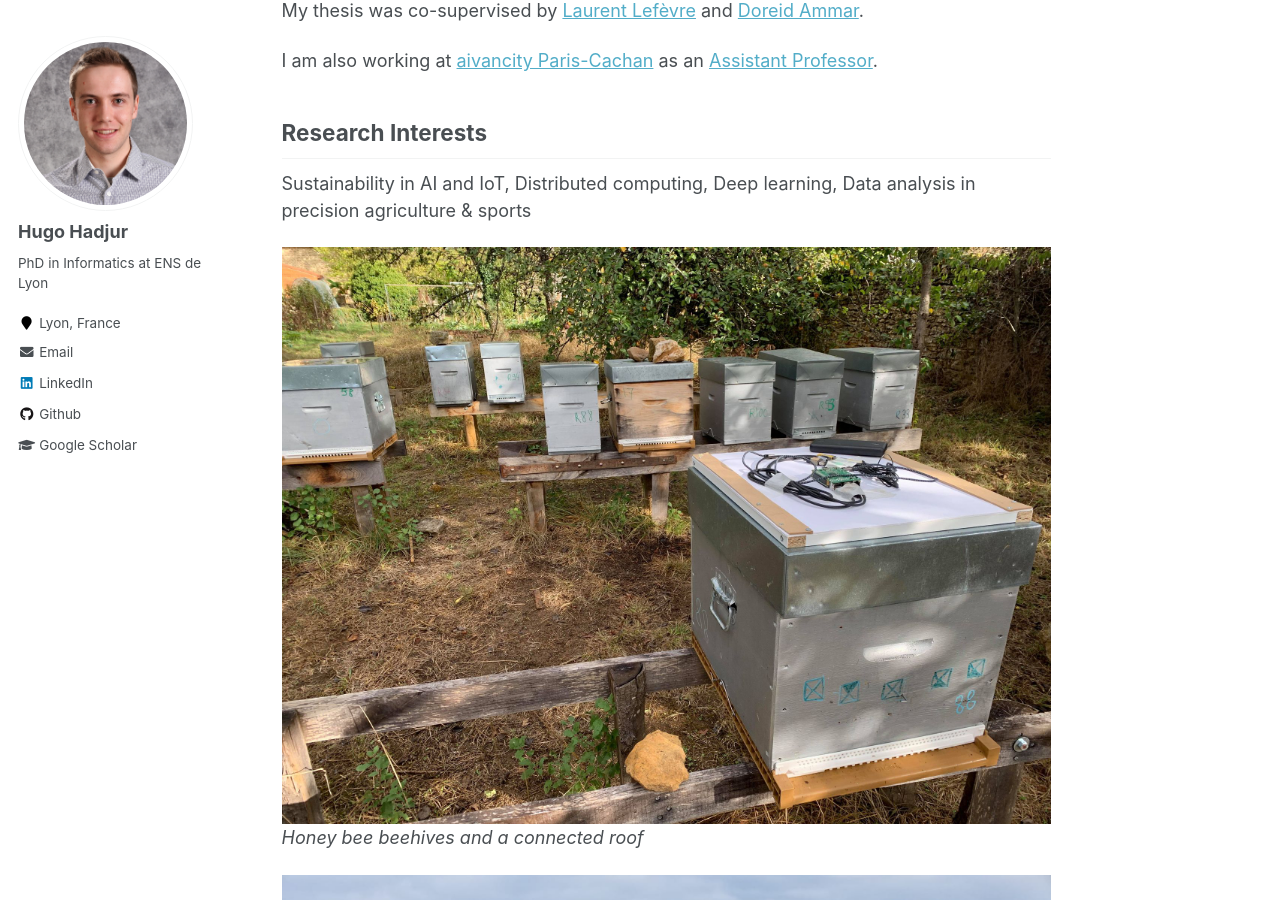
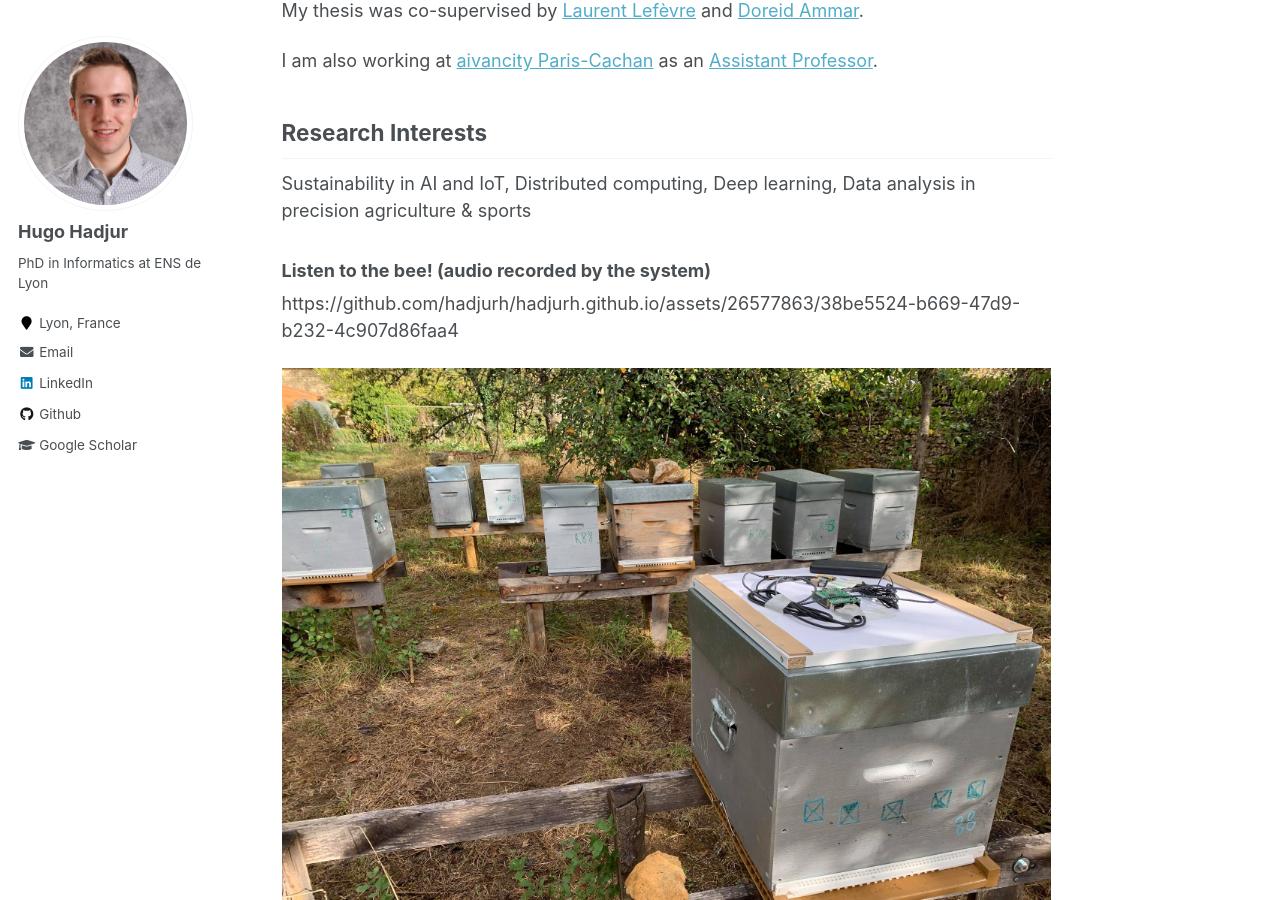
Before and after one commit to hadjurh/hadjurh.github.io, a Jekyll site: the page built from _pages/about.md, in a window 1280 px wide and 900 px high, scrolled down 345 px. Built offline with Jekyll 4.4.1, drawn with Linux system fonts in a browser that asks for light colours.

Commit message:
Update about.md

```diff
--- a/_pages/about.md
+++ b/_pages/about.md
@@ -20,6 +20,10 @@ I am also working at [aivancity Paris-Cachan](https://www.aivancity.ai/) as an [
 
 Sustainability in AI and IoT, Distributed computing, Deep learning, Data analysis in precision agriculture & sports
 
+### Listen to the bee! (audio recorded by the system)
+https://github.com/hadjurh/hadjurh.github.io/assets/26577863/38be5524-b669-47d9-b232-4c907d86faa4
+
+
 ![Honey bee beehives and a connected roof](images/pb_audio.jpg){:class="img-responsive"}
 *Honey bee beehives and a connected roof*
 
```
